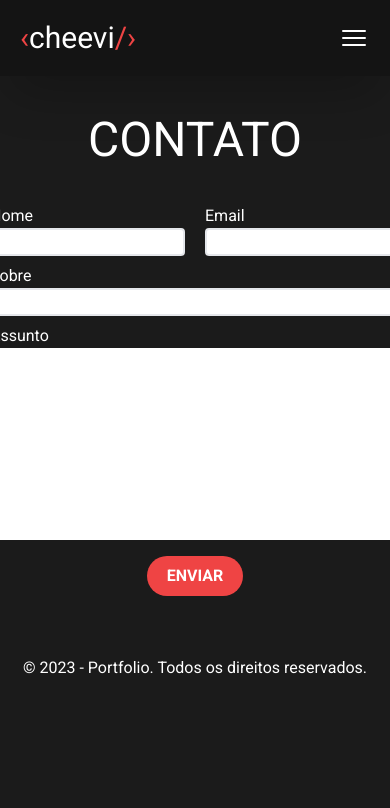
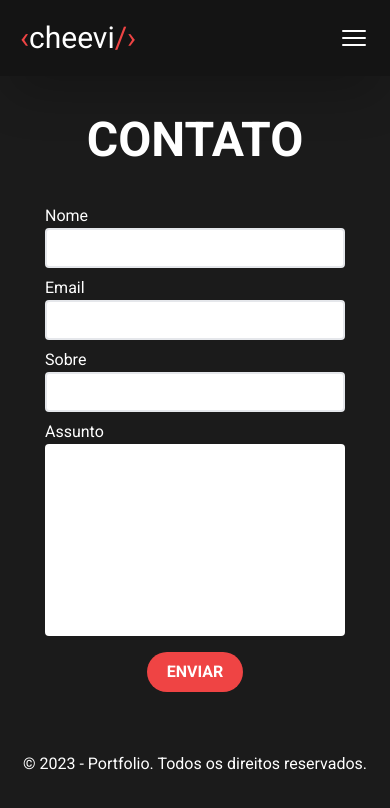
Before and after one commit to Cheeviiii/Cheevi-Portfolio, a Next.js app: page /contato in a window 390 px wide. Shown: the top 808 px of the page. Built offline with nearby package versions, Linux system fonts and the light colour scheme.

Commit message:
Responsive

```diff
--- a/src/components/ContatoForm/ContatoForm.tsx
+++ b/src/components/ContatoForm/ContatoForm.tsx
@@ -24,7 +24,7 @@ export function ContatoForm() {
         <S.Sobre>
           <S.Label>
             Sobre
-            <S.Input type="text" name="user_sobre" required />
+            <S.InputSobre type="text" name="user_sobre" required />
           </S.Label>
         </S.Sobre>
 
--- a/src/components/ContatoForm/styles.ts
+++ b/src/components/ContatoForm/styles.ts
@@ -2,15 +2,16 @@ import tw from 'tailwind-styled-components'
 
 export const Container = tw.section`w-full flex flex-col items-center justify-center py-10`
 
-export const Title = tw.h1`text-5xl mb-10`
+export const Title = tw.h1`text-5xl font-bold mb-10`
 
 export const Form = tw.form`flex flex-col items-center justify-center gap-2`
 
-export const NomeEmail = tw.div`flex gap-5`
+export const NomeEmail = tw.div`flex flex-col md:flex-row gap-2 md:gap-5`
 
 export const Label = tw.label`flex flex-col`
 
-export const Input = tw.input` px-1 text-black border-2 focus:border-red-500 rounded focus:outline-none transition-colors`
+export const Input = tw.input`w-[300px] h-[40px] rounded px-1 text-black border-2 focus:border-red-500 outline-none transition-colors`
+export const InputSobre = tw.input`w-full h-[40px] rounded px-1 text-black border-2 focus:border-red-500 outline-none transition-colors`
 
 export const Sobre = tw.div`w-full`
 
--- a/src/components/MainBox/styles.ts
+++ b/src/components/MainBox/styles.ts
@@ -17,4 +17,4 @@ export const Span = tw.span`font-bold text-transparent text-red-500`
 
 export const Title = tw.div`flex flex-col items-center justify-center gap-5`
 
-export const P = tw.p`text-2xl font-normal`
+export const P = tw.p`text-xl md:text-2xl font-normal`
--- a/src/components/Skills/components/SkillCard/styles.ts
+++ b/src/components/Skills/components/SkillCard/styles.ts
@@ -1,10 +1,10 @@
 import tw from "tailwind-styled-components";
 
-export const Container = tw.div`w-[500px] flex flex-col mb-4`;
+export const Container = tw.div`w-[300px] md:w-[500px] flex flex-col mb-4`;
 
 export const Title = tw.h1`text-lg font-semibold`;
 
-export const Content = tw.div`relative pt-2 flex items-center gap-2`;
+export const Content = tw.div`relative pt-2 flex items-center justify-center gap-2`;
 
 export const Percentage = tw.div`block`
 
```
